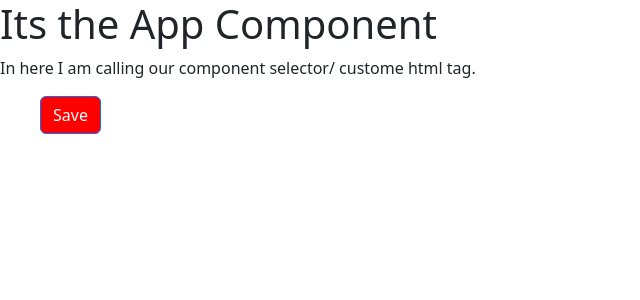
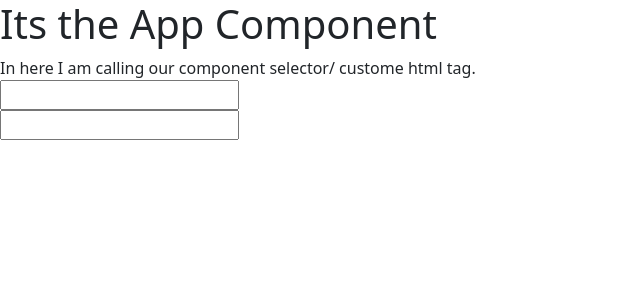
Before and after one commit to cchaudhari1196/AngularKT, an Angular app: page / in a window 1280 px wide. Shown: the top 300 px of the page, without its empty margins (0-640 px from the left). Built offline with nearby package versions, Linux system fonts and the light colour scheme.

Commit message:
Template vars

```diff
--- a/src/app/courses/courses.component.html
+++ b/src/app/courses/courses.component.html
@@ -1,6 +1,6 @@
-
-<dir>
-    <div>
-        <button class="btn btn-primary" [style.backgroundColor]="color">Save</button>
-    </div>
-</dir>
+<div>
+    <input type="text" (keyup.enter)="onKeyPress($event)">
+</div>
+<div>
+    <input #email type="text" (keyup.enter)="captureMail(email.value)">
+</div>
--- a/src/app/courses/courses.component.ts
+++ b/src/app/courses/courses.component.ts
@@ -7,5 +7,13 @@ import { CoursesService } from './courses.service';
   styleUrls: ['./courses.component.scss']
 })
 export class CoursesComponent {
-  color = "Red";
+  // Traditional Way
+  onKeyPress(e: Event){
+    let element: HTMLInputElement = ( e.target as HTMLInputElement);
+    console.log(element.value)
+  }
+  // Angular's way
+  captureMail(email: String){
+    console.log(email)
+  }
 }
```
Also changed, not shown: 1 other file (tests, documents, lock files or other folders).
